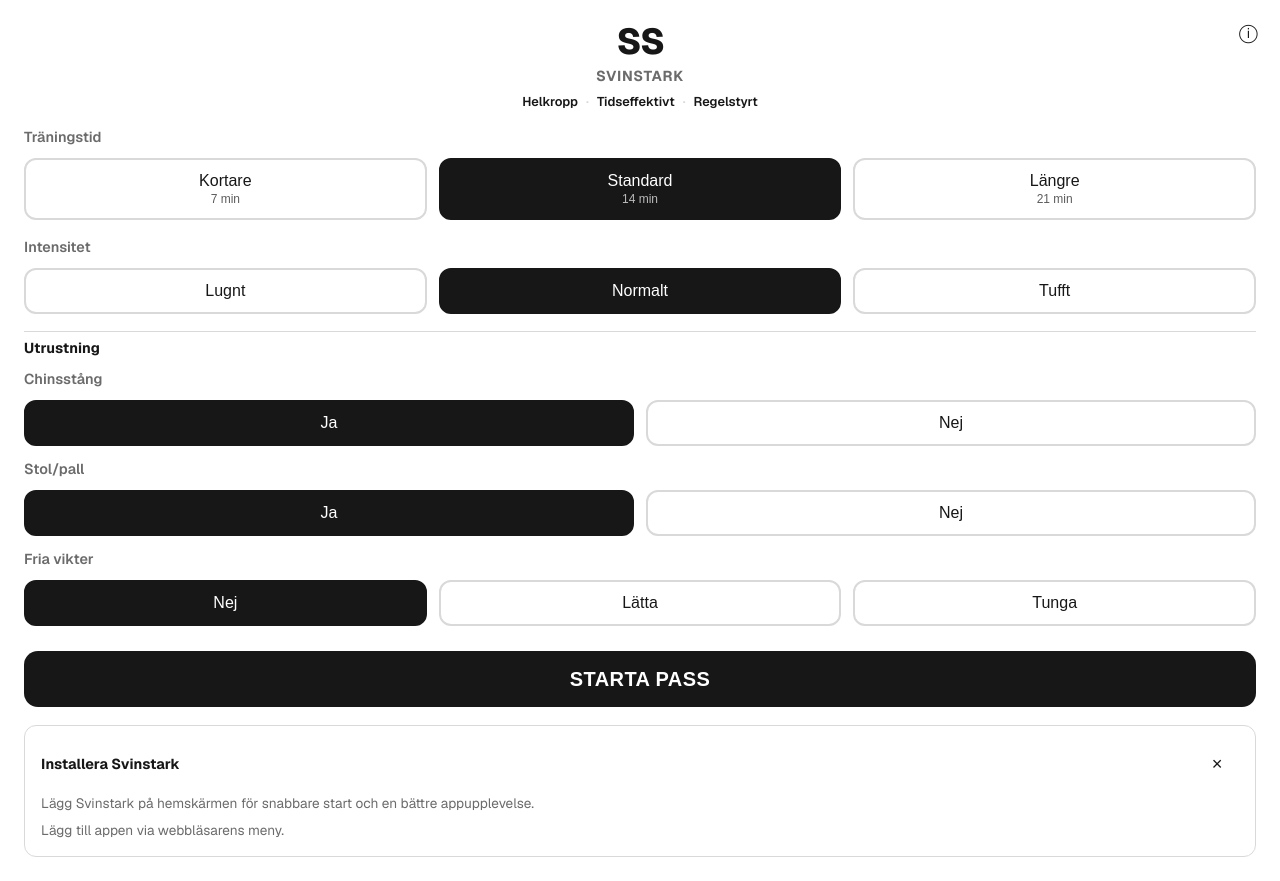
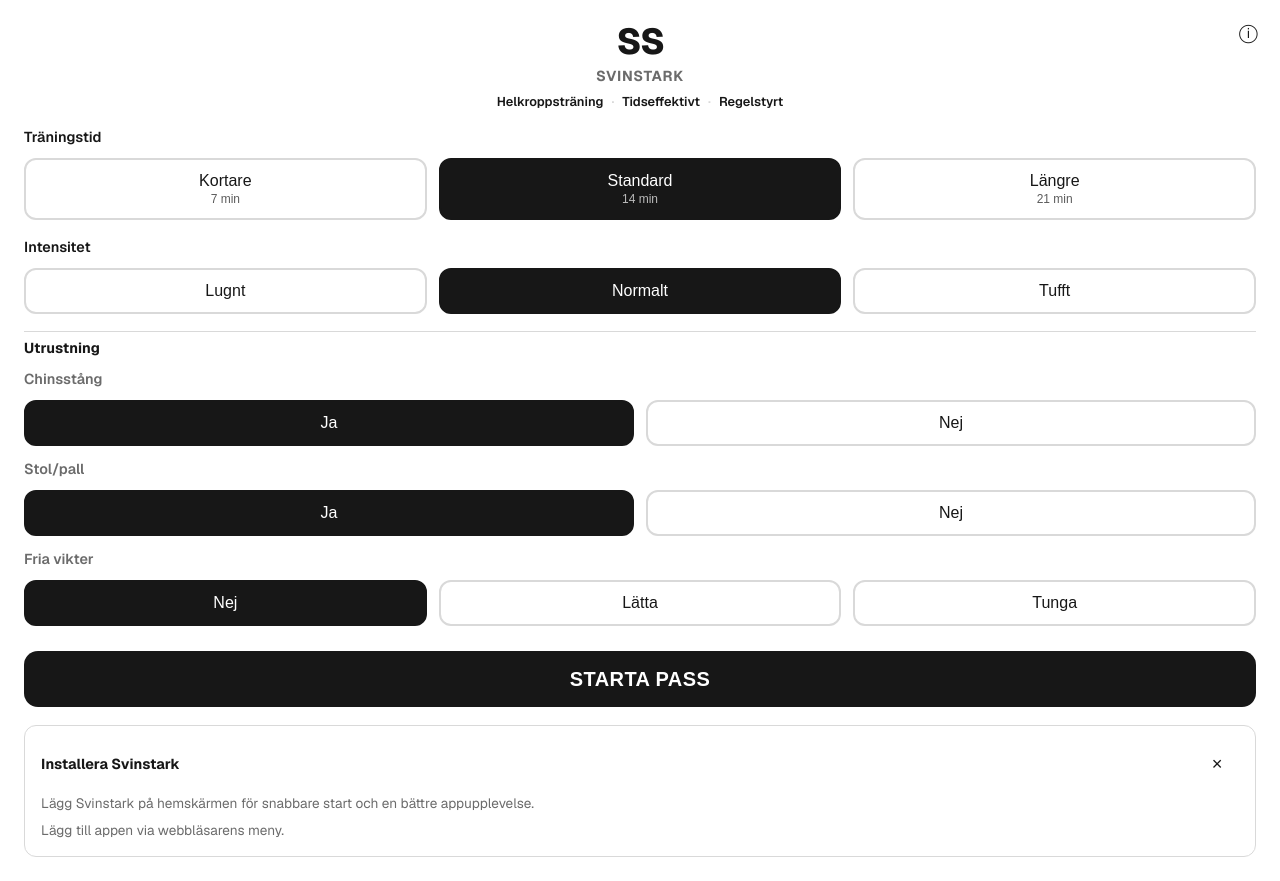
Before and after one commit to teknikpraktik/svinstark, a Next.js app: page / in a window 1280 px wide. Built offline with nearby package versions, Linux system fonts and the light colour scheme.

Commit message:
Byt Helkropp mot Helkroppsträning, gör Träningstid/Intensitet svarta
Co-Authored-By: Claude Sonnet 5 <noreply@anthropic.com>

```diff
--- a/src/components/OptionSelector.module.css
+++ b/src/components/OptionSelector.module.css
@@ -8,6 +8,10 @@
   font-size: 0.9rem;
   font-weight: 600;
   color: var(--muted);
+}
+
+.labelEmphasis {
+  color: var(--foreground);
 }
 
 .row {
--- a/src/components/OptionSelector.tsx
+++ b/src/components/OptionSelector.tsx
@@ -11,6 +11,7 @@ interface OptionSelectorProps<T extends string> {
   options: OptionSelectorOption<T>[];
   value: T;
   onChange: (value: T) => void;
+  emphasizeLabel?: boolean;
 }
 
 export default function OptionSelector<T extends string>({
@@ -18,10 +19,11 @@ export default function OptionSelector<T extends string>({
   options,
   value,
   onChange,
+  emphasizeLabel,
 }: OptionSelectorProps<T>) {
   return (
     <div className={styles.group}>
-      <span className={styles.label}>{label}</span>
+      <span className={`${styles.label} ${emphasizeLabel ? styles.labelEmphasis : ""}`}>{label}</span>
       <div className={styles.row}>
         {options.map((option) => (
           <button
--- a/src/components/StartScreen.tsx
+++ b/src/components/StartScreen.tsx
@@ -39,7 +39,7 @@ const equipmentOptions = [
   { value: "no" as const, label: "Nej" },
 ];
 
-const valueProps = ["Helkropp", "Tidseffektivt", "Regelstyrt"];
+const valueProps = ["Helkroppsträning", "Tidseffektivt", "Regelstyrt"];
 
 interface StartScreenProps {
   settings: WorkoutSettings;
@@ -92,12 +92,14 @@ export default function StartScreen({
           options={trainingTimes}
           value={settings.duration}
           onChange={onDurationChange}
+          emphasizeLabel
         />
         <OptionSelector
           label="Intensitet"
           options={intensities}
           value={settings.intensity}
           onChange={onIntensityChange}
+          emphasizeLabel
         />
 
         <div className={styles.equipment}>
```
